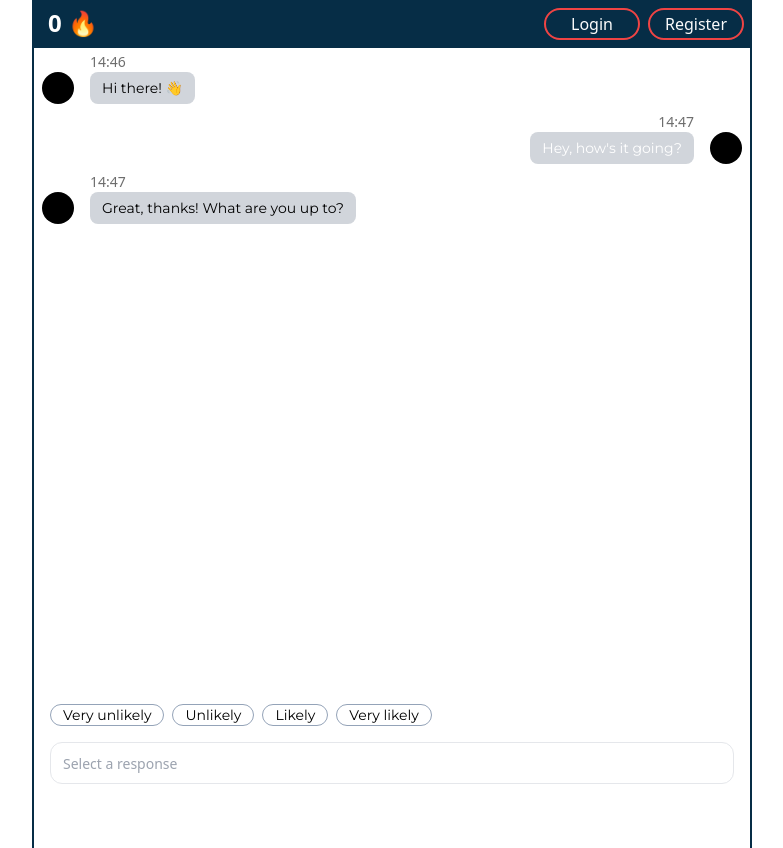
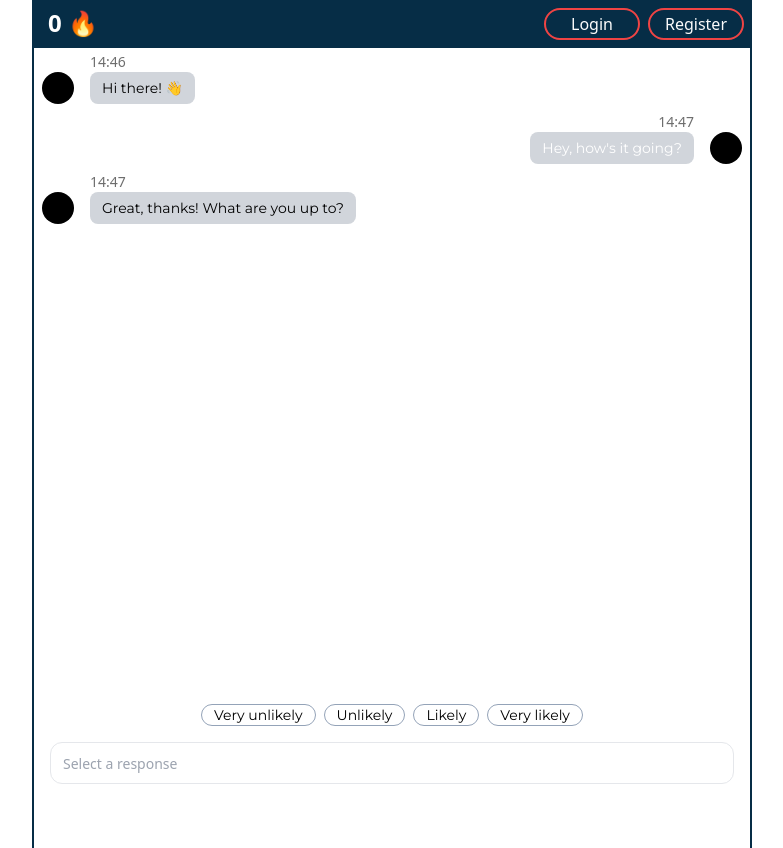
Before and after one commit to Montags24/market-research-challenge, a Vue app in the folder frontend/: page / in a window 1280 px wide. Shown: the whole page, without its empty margins (248-1031 px from the left). Built offline with nearby package versions, Linux system fonts and the light colour scheme; some icons are missing; a web font is replaced by a local one; what vue3-chat-scroll would draw is missing.

Commit message:
update Response.vue and ChatView.vue

```diff
--- a/frontend/src/components/Response.vue
+++ b/frontend/src/components/Response.vue
@@ -1,6 +1,6 @@
 <template>
     <section class="flex flex-col justify-center px-4 pb-4 pt-1 max-container">
-        <div class="flex pb-2 overflow-x-auto">
+        <div class="flex pb-2 overflow-x-auto sm:justify-center">
             <div class="flex gap-x-2 pb-2">
                 <div v-for="(option, index) in options" :key="index" class="pt-1">
                     <button
```
